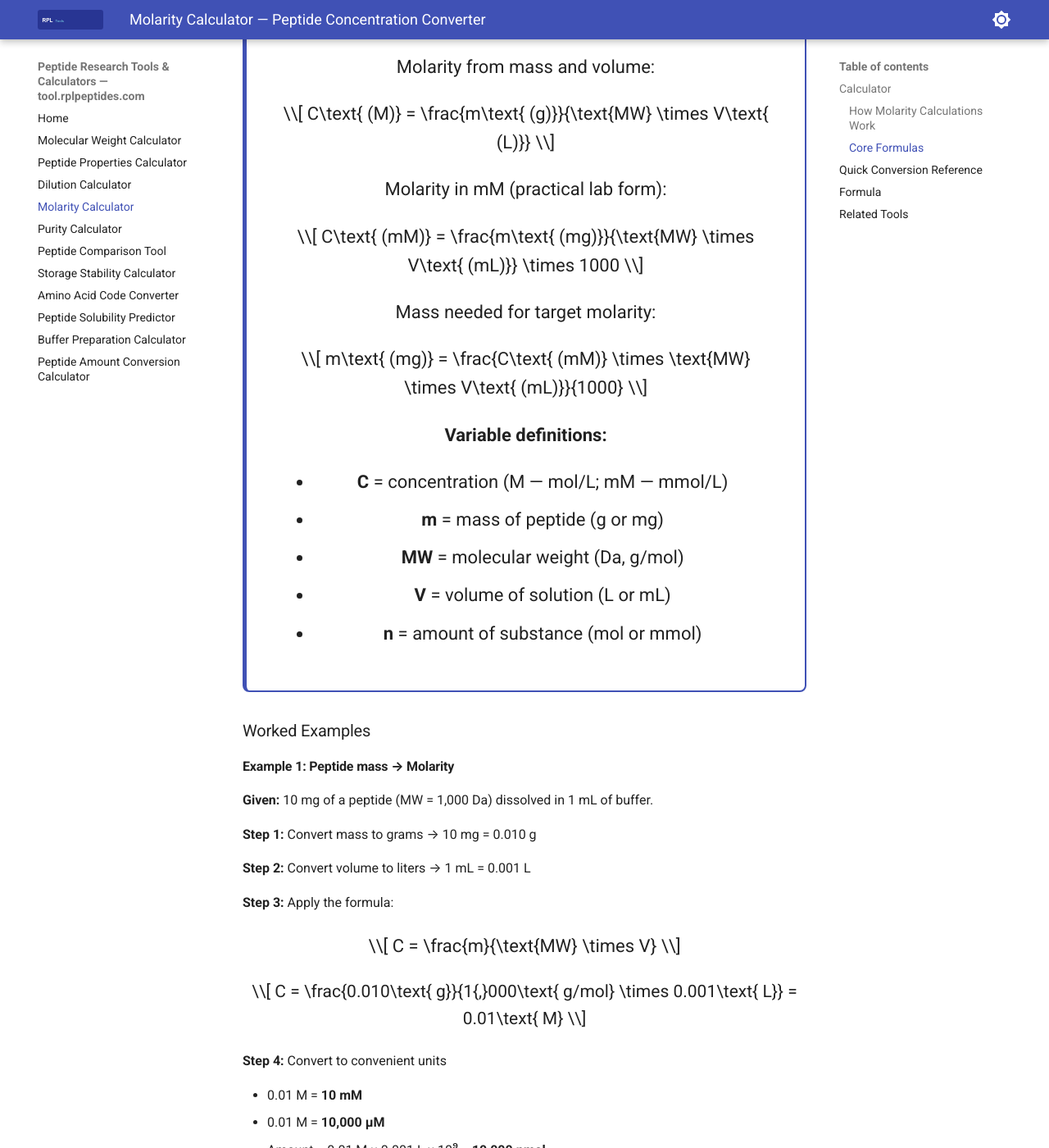
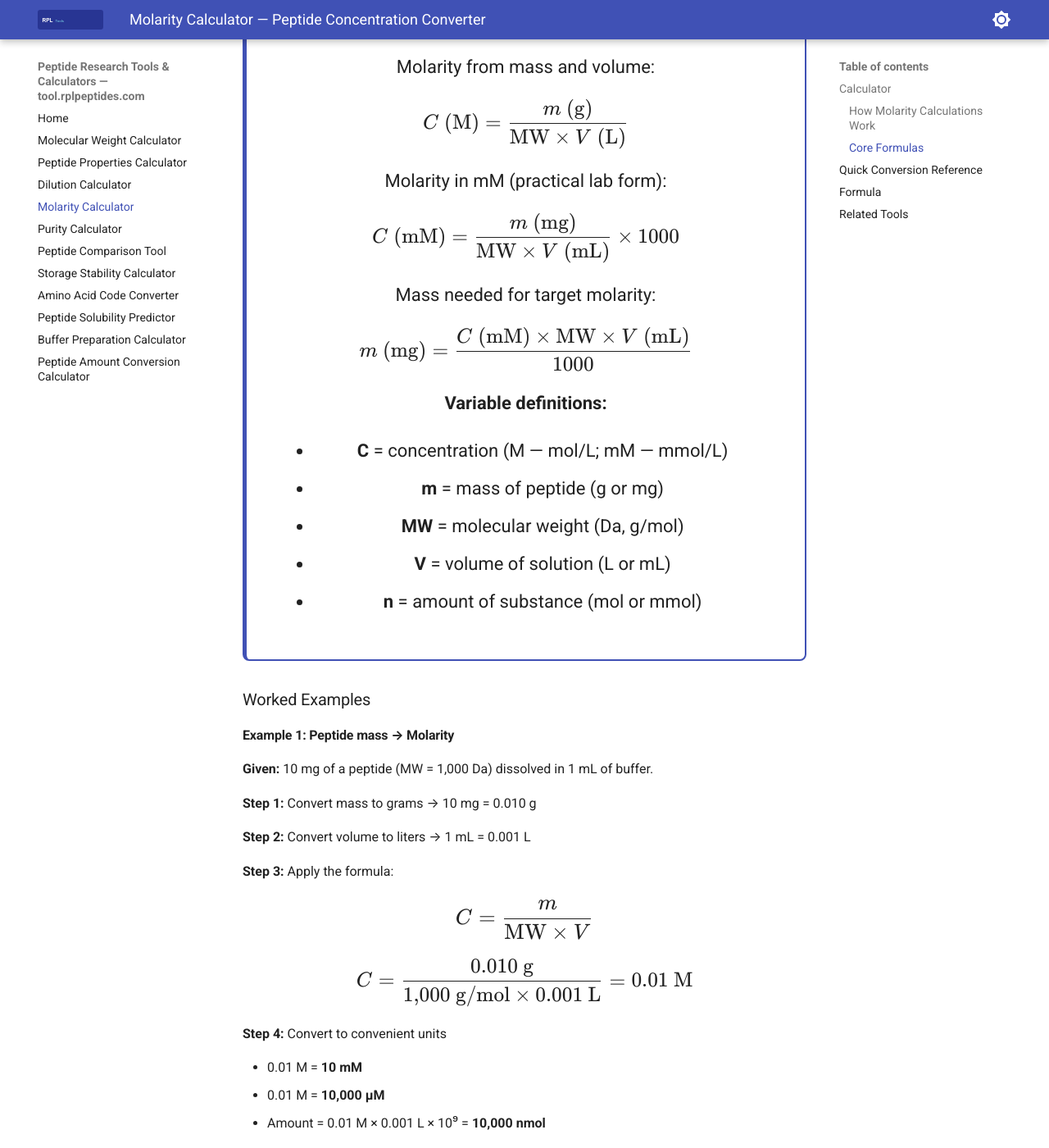
Before and after one commit to martinxionbiotech-max/tool.rplpeptides.com, an MkDocs documentation site: the page built from docs/molarity-calculator/index.md, in a window 1280 px wide and 1400 px high, scrolled down 2319 px. Shown: the whole window at 82% size. Built offline with MkDocs 1.6.1 and Material for MkDocs 9.7.7, drawn with Linux system fonts in a browser that asks for light colours; some of the changed text lies outside the part shown.

Commit message:
update_final

```diff
--- a/docs/molarity-calculator/index.md
+++ b/docs/molarity-calculator/index.md
@@ -101,7 +101,7 @@ Convert between concentration units for peptide solutions. Calculate molarity fr
     <li><strong>mg/mL</strong> is a <em>mass concentration</em> — it does not depend on MW</li>
     <li><strong>mM</strong> (millimolar) = 10⁻³ M — a <em>molar concentration</em> that depends on MW</li>
     <li><strong>µM</strong> (micromolar) = 10⁻⁶ M — standard for most peptide assays</li>
-    <li markdown="1">Converting between them: \\( \\text{mM} = \\frac{\\text{(mg/mL)} \\times 1000}{\\text{MW}} \\)</li>
+    <li>Converting between them: \\( \\text{mM} = \\frac{\\text{(mg/mL)} \\times 1000}{\\text{MW}} \\)</li>
   </ul>
 </div>
 
@@ -110,19 +110,19 @@ Convert between concentration units for peptide solutions. Calculate molarity fr
   <div class="formula-block">
     <p class="formula-title">Molarity from mass and volume:</p>
     <p style="text-align:center;font-size:1.1rem;">
-      \\[ C\text{ (M)} = \frac{m\text{ (g)}}{\text{MW} \times V\text{ (L)}} \\]
+      \[ C\text{ (M)} = \frac{m\text{ (g)}}{\text{MW} \times V\text{ (L)}} \]
     </p>
   </div>
   <div class="formula-block">
     <p class="formula-title">Molarity in mM (practical lab form):</p>
     <p style="text-align:center;font-size:1.1rem;">
-      \\[ C\text{ (mM)} = \frac{m\text{ (mg)}}{\text{MW} \times V\text{ (mL)}} \times 1000 \\]
+      \[ C\text{ (mM)} = \frac{m\text{ (mg)}}{\text{MW} \times V\text{ (mL)}} \times 1000 \]
     </p>
   </div>
   <div class="formula-block">
     <p class="formula-title">Mass needed for target molarity:</p>
     <p style="text-align:center;font-size:1.1rem;">
-      \\[ m\text{ (mg)} = \frac{C\text{ (mM)} \times \text{MW} \times V\text{ (mL)}}{1000} \\]
+      \[ m\text{ (mg)} = \frac{C\text{ (mM)} \times \text{MW} \times V\text{ (mL)}}{1000} \]
     </p>
   </div>
   <p><strong>Variable definitions:</strong></p>
@@ -145,10 +145,10 @@ Convert between concentration units for peptide solutions. Calculate molarity fr
     <p><strong>Step 2:</strong> Convert volume to liters → 1 mL = 0.001 L</p>
     <p><strong>Step 3:</strong> Apply the formula:</p>
     <p style="text-align:center;font-size:1.1rem;">
-      \\[ C = \frac{m}{\text{MW} \times V} \\]
+      \[ C = \frac{m}{\text{MW} \times V} \]
     </p>
     <p style="text-align:center;font-size:1.05rem;">
-      \\[ C = \frac{0.010\text{ g}}{1{,}000\text{ g/mol} \times 0.001\text{ L}} = 0.01\text{ M} \\]
+      \[ C = \frac{0.010\text{ g}}{1{,}000\text{ g/mol} \times 0.001\text{ L}} = 0.01\text{ M} \]
     </p>
     <p><strong>Step 4:</strong> Convert to convenient units</p>
     <ul>
@@ -166,7 +166,7 @@ Convert between concentration units for peptide solutions. Calculate molarity fr
     <p><strong>Step 2:</strong> Convert volume to liters → 500 µL = 500 × 10⁻⁶ L = 5 × 10⁻⁴ L</p>
     <p><strong>Step 3:</strong> Apply the formula:</p>
     <p style="text-align:center;font-size:1.1rem;">
-      \\[ m = C \times \text{MW} \times V \\]
+      \[ m = C \times \text{MW} \times V \]
     </p>
     <p style="text-align:center;font-family:monospace;font-size:1.05rem;">
       m = (100 × 10⁻⁶ M) × (500 g/mol) × (500 × 10⁻⁶ L)
@@ -214,20 +214,20 @@ Convert between concentration units for peptide solutions. Calculate molarity fr
 <div class="faq-box">
   <h3>Frequently Asked Questions</h3>
 
-  <details markdown="1">
+  <details>
     <summary><strong>What's the difference between molarity and molality?</strong></summary>
     <p><strong>Molarity (M)</strong> is moles of solute per <em>liter of solution</em>. It depends on volume, which changes with temperature.</p>
     <p><strong>Molality (m)</strong> is moles of solute per <em>kilogram of solvent</em>. It is temperature-independent because it is based on mass, not volume.</p>
     <p>In peptide research, <strong>molarity is far more common</strong> because volumes are convenient to measure with pipettes and volumetric flasks. Molality is typically used in physical chemistry studies involving colligative properties (boiling point elevation, freezing point depression).</p>
   </details>
 
-  <details markdown="1">
+  <details>
     <summary><strong>Why do I need the molecular weight for molarity but not mg/mL?</strong></summary>
     <p><strong>mg/mL</strong> is a <em>mass concentration</em> — it simply expresses how much mass is dissolved per volume. It requires no information about the substance itself.</p>
     <p><strong>Molarity</strong> expresses <em>number of molecules</em> per volume. To convert between mass and number of molecules, you need the molecular weight, which acts as a "molecular exchange rate" — telling you how many grams correspond to one mole (6.022 × 10²³ molecules).</p>
   </details>
 
-  <details markdown="1">
+  <details>
     <summary><strong>How do I make a precise molar solution from a small peptide amount?</strong></summary>
     <ol>
       <li>Determine the exact peptide mass (accounting for purity and counterion content if applicable).</li>
@@ -237,7 +237,7 @@ Convert between concentration units for peptide solutions. Calculate molarity fr
 \\\\[ V(\text{mL}) = \frac{m(\text{mg}) \times 1000}{C(\text{mM}) \times \text{MW}} \\\\]
 <ol start="4">
 
-  <details markdown="1">
+  <details>
     <summary><strong>What's the relationship between mM and mg/mL?</strong></summary>
     <p>The two are directly linked by molecular weight:</p>
     \\\\[ \text{mM} = \frac{\text{(mg/mL)} \times 1000}{\text{MW}} \\\\]
@@ -245,7 +245,7 @@ Convert between concentration units for peptide solutions. Calculate molarity fr
     <p>For example, a peptide with MW = 1,000 Da at 1 mg/mL is 1 mM. The same mass concentration of a peptide with MW = 500 Da would be 2 mM — twice as many molecules per mL because each molecule weighs half as much.</p>
   </details>
 
-  <details markdown="1">
+  <details>
     <summary><strong>Can I use this calculator for stock solution preparation?</strong></summary>
     <p><strong>Yes.</strong> The calculator is ideal for stock solution preparation. Use <strong>Mode 1</strong> (Mass → Molarity) to check the concentration of a stock you have already prepared, or <strong>Mode 2</strong> (Target Molarity → Mass) to calculate exactly how much peptide to weigh for a desired stock concentration.</p>
     <p>For best results:</p>
```
Also changed, not shown: docs/buffer-calculator/index.md (+8 -8 lines).
